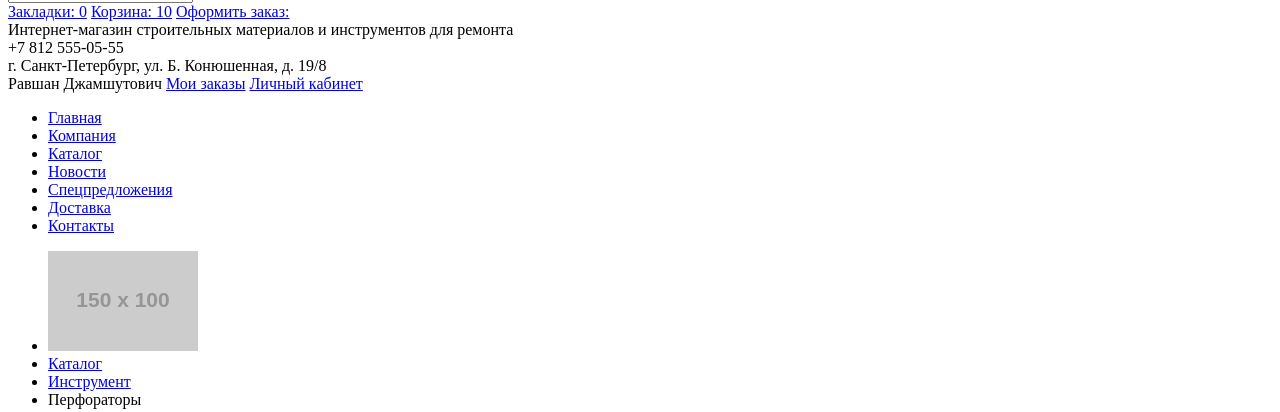
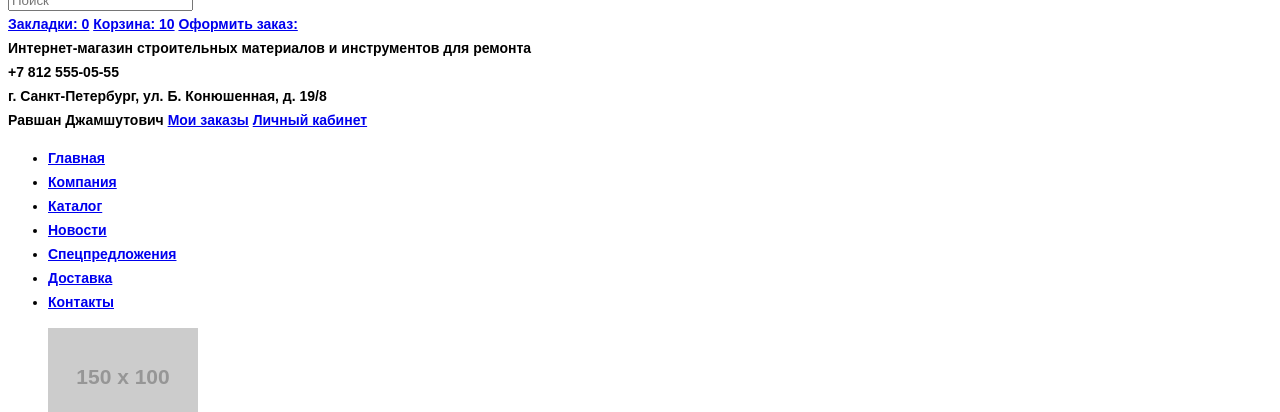
Before and after one commit to Mempfis/315589-technomart, a plain HTML site: page catalog.html in a window 1280 px wide. Shown: the part 44-456 px from the top of the page. Drawn offline with Linux system fonts and the light colour scheme; placeholder pictures from the web are drawn by us.

Commit message:
Фотошоп для верстальщика. Попытка №1.1

```diff
--- a/catalog.html
+++ b/catalog.html
@@ -4,6 +4,7 @@
 <head>
     <meta charset="UTF-8">
     <title>Техномарт</title>
+    <link rel="stylesheet" type="text/css" href="css/style.css">
 </head>
 
 <body>
```
Also changed, not shown: index.html (+1 -0 lines).
